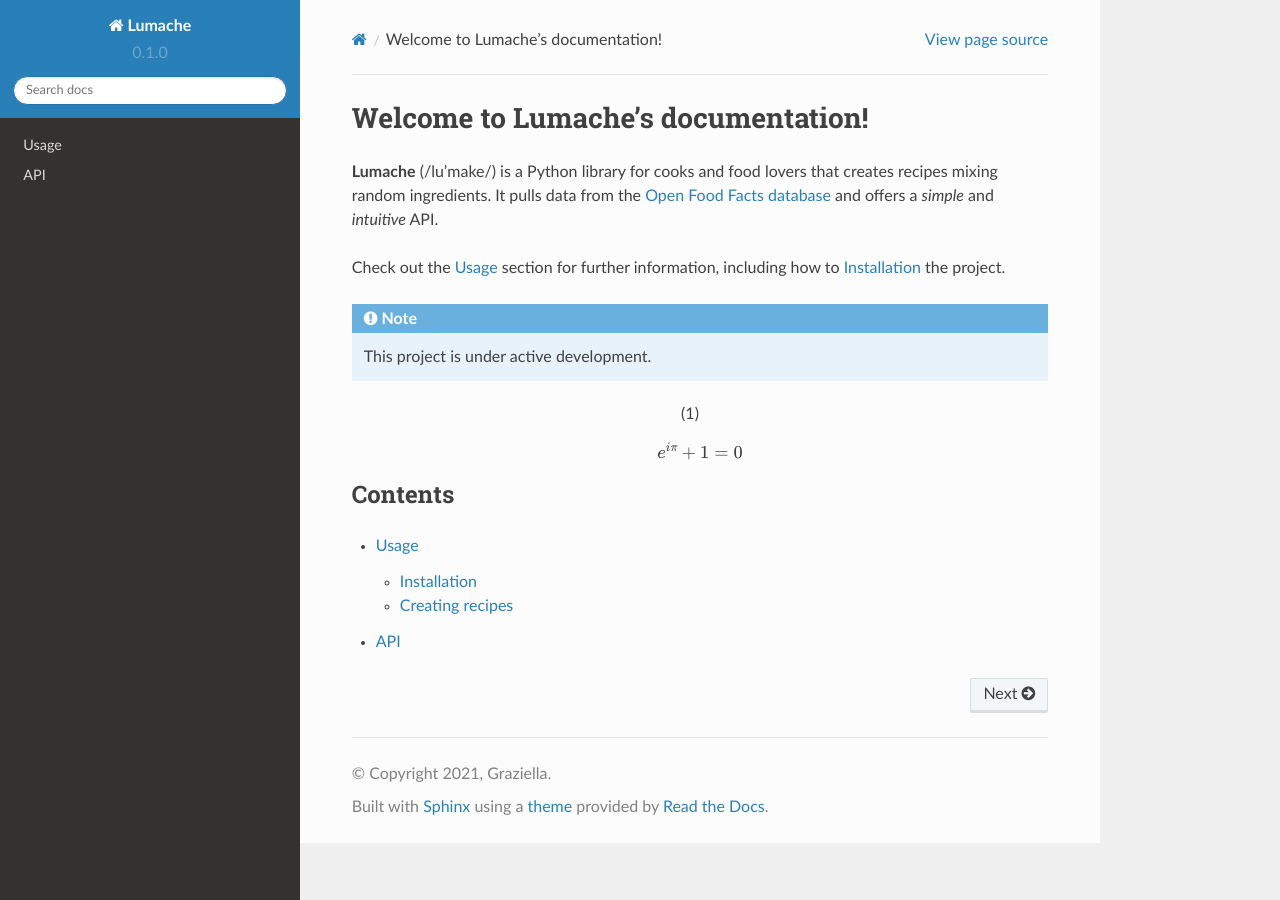
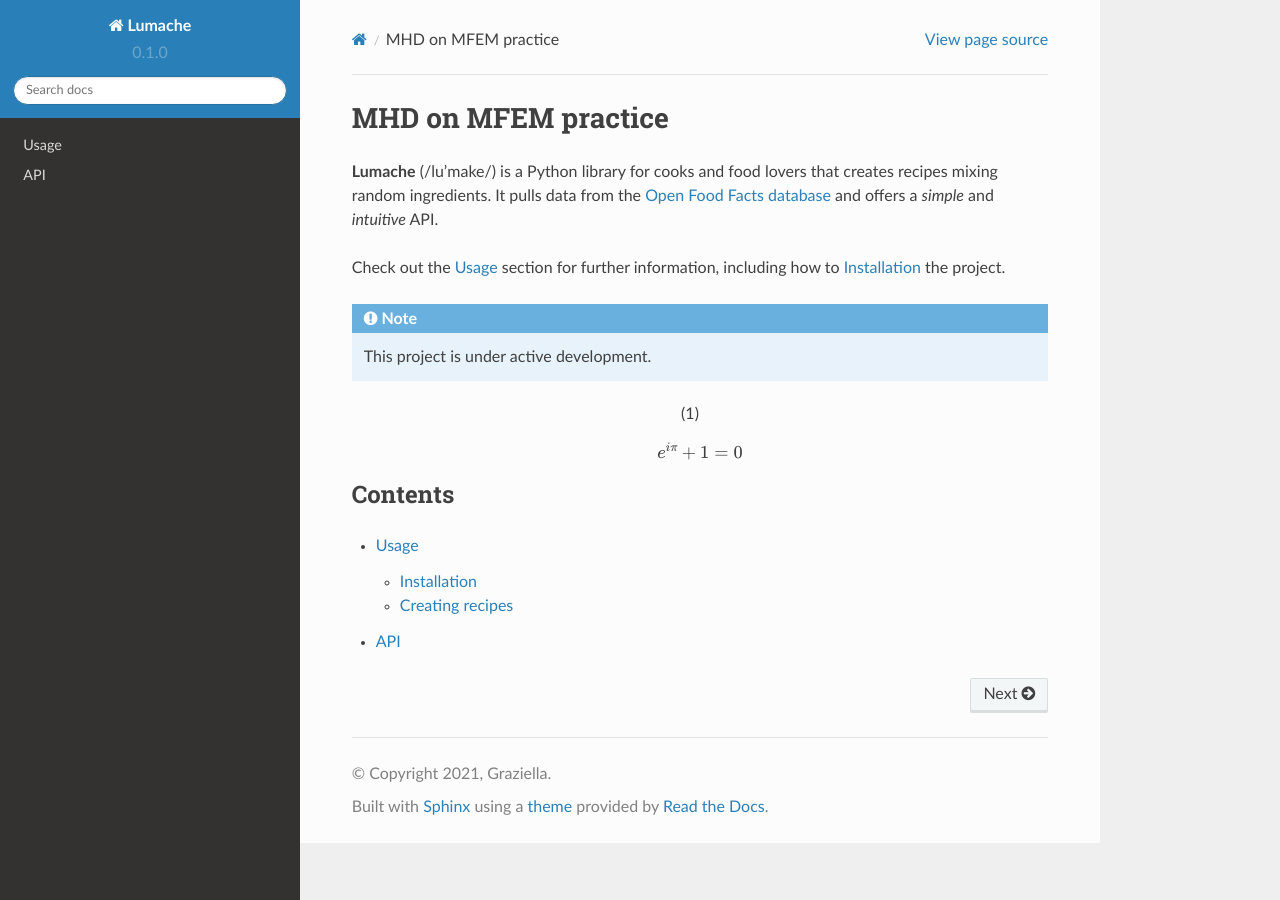
Before and after one commit to sohail69/MHD_mfem_practice, a Sphinx documentation site: the page built from documentation/docs/source/index.rst, in a window 1280 px wide. Built offline with Sphinx 7.4.7 and the Read the Docs theme 2.0.0, drawn with Linux system fonts in a browser that asks for light colours.

Commit message:
Update index.rst

```diff
--- a/documentation/docs/source/index.rst
+++ b/documentation/docs/source/index.rst
@@ -1,4 +1,4 @@
-Welcome to Lumache's documentation!
+MHD on MFEM practice
 ===================================
 
 **Lumache** (/lu'make/) is a Python library for cooks and food lovers
```
